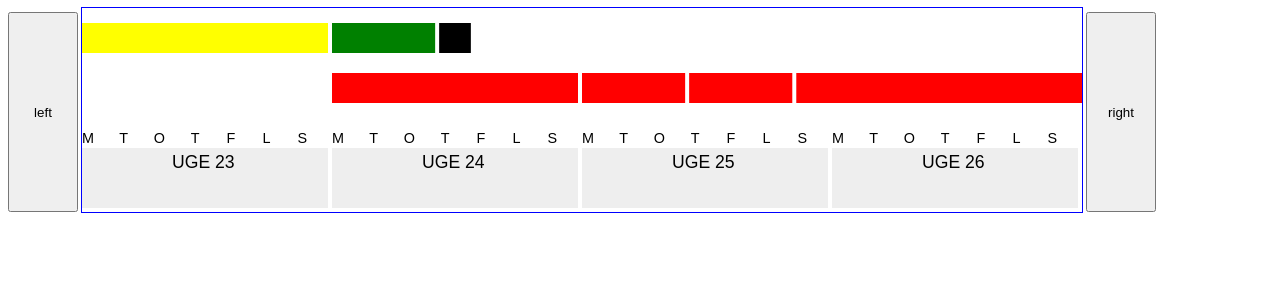
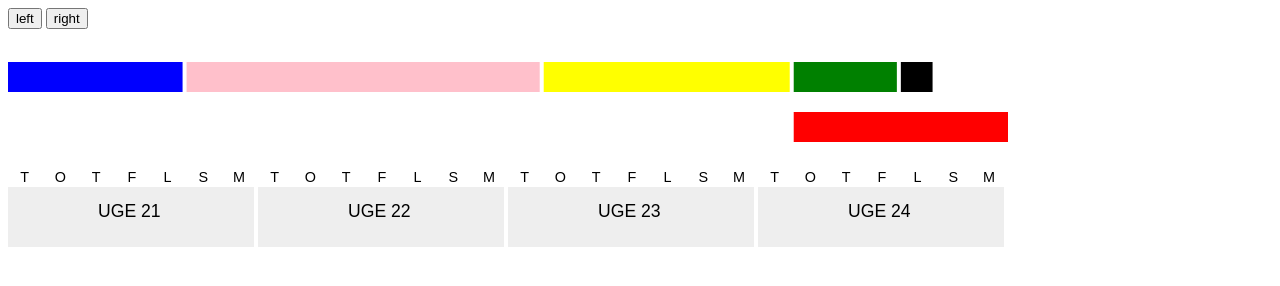
Before and after one commit to glenn124f/d3-calendar-timeline, a website: page index.html in a window 1280 px wide. Both pictures are taken after a click on the button "left". Drawn offline with Linux system fonts and the light colour scheme.

Commit message:
Revert "Slight refactor"
This reverts commit 2cfe3c169951f5cdf8db866d38d02e501d7d536b.

```diff
--- a/app.js
+++ b/app.js
@@ -1,14 +1,23 @@
+var Chart = function() {
+    var domain_start = moment('today');
+    var domain_end = moment();
+
+};
 
 Date.prototype.getWeek = function() {
     var onejan = new Date(this.getFullYear(), 0, 1);
     return Math.ceil((((this - onejan) / 86400000) + onejan.getDay() + 1) / 7);
 }
 
-var data = (function() {
-    var md = function(n) {
-        return moment().hours(0).minutes(0).seconds(0).hours(-n*24).toDate();
+// determine default domain
+var initialDomain = [];
+
+var md = function(n) { // makes dates ...
+    var now = new Date().getTime();
+    return new Date().setTime(now-(n*24*60*60*1000));
 };
-    return [
+
+var data = [
     {start: md(42), end: md(30), label: 'first', color: 'blue', track: 0 },
     {start: md(30), end: md(20), label: 'second', color: 'pink', track: 0 },
     {start: md(20), end: md(13), label: 'third', color: 'yellow', track: 0 },
@@ -20,137 +29,107 @@
     {start: md(3), end: md(0), label: 'third', color: 'red', track: 1 },
     {start: md(0), end: md(-20), label: 'fourth', color: 'red', track: 1 }
 ];
-})();
+var weekBoxes = [];
 
-var Chart = function(trackdata, elmid) {
-    var self = this;
+var today = new Date();
+var weekMs = 7*24*60*60*1000;
+var fourWeeks = new Date();
+fourWeeks.setTime(today.getTime()-(4*weekMs));
 
-    var calendarWidth = 1000;
-    var calendarHeight = 200;
-    var weekboxHeight = 60;
+// generate week boxes
+var weekStart = new Date(d3.min(data, function(d) { return d.start; }));
+var weekEnd = new Date(d3.max(data, function(d) { return d.end; }));
+weekStart.setDate(weekStart.getDate()-weekStart.getDay()); // rewind to monday
+while(weekStart.getTime() < weekEnd.getTime()) {
+    weekBoxes.push({
+        start: new Date(weekStart),
+        end: new Date(weekStart.getTime()+weekMs),
+    })
+    weekStart.setTime(weekStart.getTime()+weekMs);
+}
 
-    var domainDefault = {
-        start: moment().isoWeekday(1).hours(0).minutes(0).seconds(0).hours(-24*7).toDate(),
-        end: moment().isoWeekday(1).hours(0).minutes(0).seconds(0).hours(24*21).toDate()
-    };
+var width = 1000;
+var height = 200;
+var x = d3.time.scale().range([0, width]);
+var y = d3.scale.linear().range([height, 0]);
 
-    var svg = d3.select('#' + elmid)
-                 .append('svg')
-                 .attr('width', calendarWidth)
-                 .attr('height', calendarHeight);
+x.domain([fourWeeks, today]);
+y.domain([0, 2]);
 
-    var xScale = d3.time.scale().range([0, calendarWidth]);
-    var yScale = d3.scale.linear().range([calendarHeight, 0]);
-
-    // sets default domain
-    xScale.domain([domainDefault.start, domainDefault.end]);
-    yScale.domain([0, 2]);
-
-    // utilize built in axis for the days line.
-    var daysLine = d3.svg.axis()
-        .scale(xScale)
+var daysAxis = d3.svg.axis()
+    .scale(x)
     .orient('top')
     .ticks(d3.time.days, 1)
     .tickPadding(0)
-        .tickFormat(function(d) { return (['S', 'M', 'T', 'O', 'T', 'F', 'L'])[d.getDay()]; })
+    .tickFormat(function(d) { return (['M', 'T', 'O', 'T', 'F', 'L', 'S'])[d.getDay()]; })
     .tickSize(0);
 
-    // initial appending needs to be done once only.
+var svg = d3.select("body")
+             .append("svg")
+             .attr("width", width)
+             .attr("height", height);
+
 svg.append('g')
-        .attr('class', 'days-line')
-        .attr('transform', 'translate(0, ' + (calendarHeight - weekboxHeight - 5) + ')')
-        .call(daysLine);
+    .attr('class', 'x-axis')
+    .attr('transform', 'translate(0, ' + (height - 65) + ')')
+    .call(daysAxis);
+// shift days over a tiny bit ...
+svg.select('.x-axis').selectAll('text').attr('x','8');
 
-    // generates week boxes on the fly ...
-    var generateWeeks = function() {
-        var weeks = [];
-        var current = xScale.domain();
-        // assumes domain is week aligned to a monday
-        var start = moment(current[0]).hours(-14*24);
-        var end = moment(current[1]).hours(14*24);
-        while (start.isBefore(end)) {
-            weeks.push({
-                start: moment(start).toDate(),
-                end: moment(start).hours(7*24).toDate()
-            });
-            start.hours(7*24);
-        }
-        return weeks;
-    };
-
-    // binds tracks data once
-    svg.selectAll('rect.step')
-        .data(trackdata)
+svg.selectAll('rect.bars')
+    .data(data)
     .enter().append('rect')
-            .attr('class', 'step')
-            .attr('x', function(d) { return xScale(d.start); })
+        .attr('class', 'bars')
+        .attr('x', function(d) { return x(d.start); })
         .attr('y', function(d, i) { return d.track * 50 + 15; })
-            .attr('width', function(d) { return xScale(d.end) - xScale(d.start) - 4; })
+        .attr('width', function(d) { return x(d.end) - x(d.start) - 4; })
         .attr('height', 30)
         .attr('fill', function(d) { return d.color; });
-
-    // call after setting domain, to update visuals
-    var update = function(options) {
-
-        var weekBoxes = generateWeeks();
-        var weekNrOffset = 90;
 
 var weekElm = svg.selectAll('rect.week-boxes')
     .data(weekBoxes)
     .enter().append('g').attr('class', 'week-boxes');
 
 weekElm.append('rect')
-            .attr('x', function(d) { return xScale(d.start); })
-            .attr('y', calendarHeight - weekboxHeight)
-            .attr('width', function(d) { return xScale(d.end) - xScale(d.start) - 4; })
-            .attr('height', weekboxHeight)
+    .attr('x', function(d) { return x(d.start); })
+    .attr('y', height-60)
+    .attr('width', function(d) { return x(d.end) - x(d.start) - 4; })
+    .attr('height', 60)
     .attr('fill', '#eee');
 
 weekElm.append('text')
-            .attr('x', function(d) { return xScale(d.start) + weekNrOffset; })
-            .attr('y', calendarHeight - weekboxHeight + 20)
-            .attr('width', function(d) { return xScale(d.end) - xScale(d.start) - 4; })
-            .attr('height', weekboxHeight)
+    .attr('x', function(d) { return x(d.start) + 90; })
+    .attr('y', height-30)
+    .attr('width', function(d) { return x(d.end) - x(d.start) - 4; })
+    .attr('height', 60)
     .text(function(d) { return 'UGE ' + d.start.getWeek(); });
 
+
+var panHandler = function(e) {
+    // updating data http://pothibo.com/2013/09/d3-js-how-to-handle-dynamic-json-data/
     // axis panning from https://gist.github.com/phoebebright/3098488
-        if (options.panned) {
-            svg.selectAll('rect.step')
+    var left = e.target.id === 'pan-left';
+    var curr = x.domain();
+    var shift = weekMs * (left?1:-1);
+    curr[0].setTime(curr[0].getTime() - shift);
+    curr[1].setTime(curr[1].getTime() - shift);
+    x.domain(curr);
+
+    svg.selectAll('rect.bars, g.week-boxes rect')
         .transition()
-                .attr('x', function(d) { return xScale(d.start); });
+        .attr('x', function(d) { return x(d.start); });
+
+    svg.selectAll('g.week-boxes text')
+        .transition()
+        .attr('x', function(d) { return x(d.start) + 90; });
 
     svg
-                .select('.days-line')
+        .select('.x-axis')
         .transition()
-                .call(daysLine)
-                .selectAll('text')
-                .attr('x', 6);
-        } else {
-            // no transition on initial render
-            svg
-                .select('.days-line')
-                .call(daysLine)
-                .selectAll('text')
-                .attr('x', 6);
-        }
-    };
+        .call(daysAxis)
+        .selectAll('text').attr('x','8');
 
-    var panHandler = function(e) {
-        var left = e.target.id === 'pan-left';
-        var curr = xScale.domain();
-        var shift = (7*24*60*60*1000) * (left?1:-1);
-        curr[0].setTime(curr[0].getTime() - shift);
-        curr[1].setTime(curr[1].getTime() - shift);
-        xScale.domain(curr);
-
-        update({panned: true});
 };
 
 document.getElementById('pan-left').addEventListener('click', panHandler);
 document.getElementById('pan-right').addEventListener('click', panHandler);
-
-    // call update to render initial weeks
-    update({});
-};
-
-var chart = new Chart(data, 'calendar');
--- a/index.html
+++ b/index.html
@@ -5,7 +5,7 @@
 <script src="moment.js"></script>
 <script src="d3.js"></script>
 <style>
-.days-line {
+.x-axis {
     font-family: sans-serif;
     font-size: 90%;
 }
@@ -14,24 +14,12 @@
     font-weight: normal;
     font-size: 110%;
 }
-
-#calendar {
-    display: inline-block;
-    outline: 1px solid blue;
-}
-
-button {
-    height: 200px;
-    width: 70px;
-    vertical-align: bottom;
-    display: inline-block;
-}
 </style>
 </head>
 <body>
 <button id="pan-left">left</button>
-<span id="calendar"></span>
 <button id="pan-right">right</button>
+<br><br>
 <script src="app.js"></script>
 </body>
 </html>
```
Lines whose indentation alone changed are shown as unchanged.
